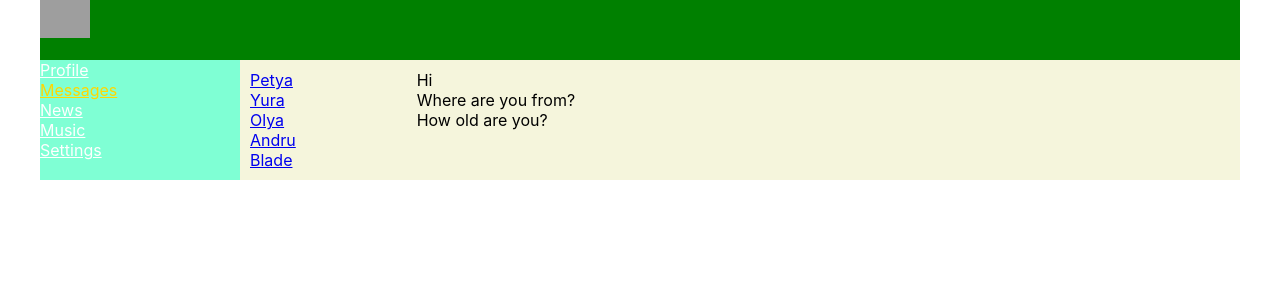
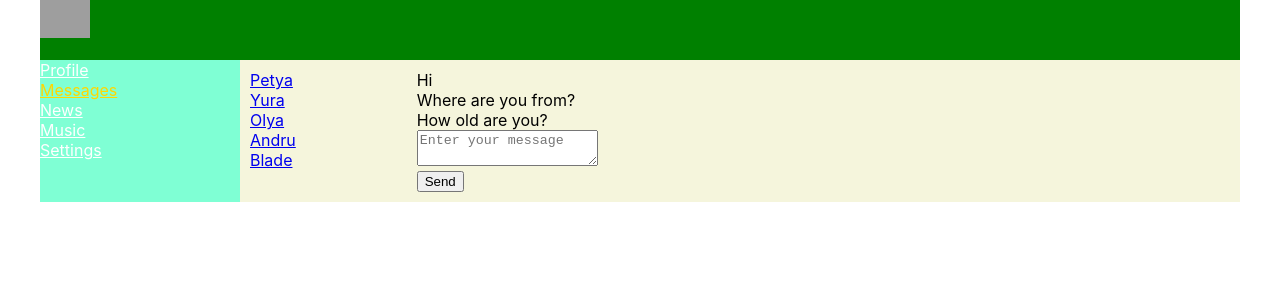
Before and after one commit to mbulldozer/social-network, a React (Create React App) app: page /dialogs in a window 1280 px wide. Shown: the top 300 px of the page. Built offline with nearby package versions, Linux system fonts and the light colour scheme; grey boxes are pictures that could not be loaded.

Commit message:
feat: add send message func

```diff
--- a/src/App.js
+++ b/src/App.js
@@ -18,7 +18,8 @@ const App = (props) => {
                         dispatch={props.dispatch}/>}
                     />
                     <Route path="/dialogs/*" element={<Dialogs
-                        state={props.state.dialogsPage}/>}
+                        state={props.state.dialogsPage}
+                        dispatch={props.dispatch}/>}
                     />
                 </Routes>
             </div>
--- a/src/components/Dialogs/Dialogs.jsx
+++ b/src/components/Dialogs/Dialogs.jsx
@@ -1,6 +1,8 @@
 import classes from './Dialogs.module.css';
 import DialogItem from "./DialogItem/DialogItem";
 import Message from "./Message/Message";
+import {sendNewMessageActionCreator, updateNewMessageTextActionCreator} from "../../redux/state";
+import * as React from "react";
 
 const Dialogs = (props) => {
 
@@ -12,13 +14,36 @@ const Dialogs = (props) => {
         return <Message message={message.message}/>
     });
 
+    let newMessageElement = React.createRef();
+
+    let onNewMessageChange = (e) => {
+        props.dispatch(updateNewMessageTextActionCreator(e.target.value));
+    };
+
+    let onNewMessageSend = () => {
+        props.dispatch(sendNewMessageActionCreator());
+    };
+
     return (
         <div className={classes.dialogs}>
             <div className={classes.dialogsItems}>
                 {dialogsElements}
             </div>
             <div className={classes.messages}>
-                {messagesElements}
+                <div>{messagesElements}</div>
+                <div>
+                    <div>
+                        <textarea
+                            value={props.state.newMessageText}
+                            onChange={onNewMessageChange}
+                            ref={newMessageElement}
+                            placeholder="Enter your message">
+                        </textarea>
+                    </div>
+                    <div>
+                        <button onClick={onNewMessageSend}>Send</button>
+                    </div>
+                </div>
             </div>
         </div>
     )
--- a/src/redux/state.js
+++ b/src/redux/state.js
@@ -1,5 +1,7 @@
 const ADD_POST = 'ADD-POST';
+const SEND_MESSAGE = 'SEND-MESSAGE';
 const UPDATE_NEW_POST_TEXT = 'UPDATE-NEW-POST-TEXT';
+const UPDATE_NEW_MESSAGE_TEXT = 'UPDATE-NEW-MESSAGE-TEXT';
 
 let store = {
     _state: {
@@ -23,6 +25,7 @@ let store = {
                 {id: 1, message: 'Where are you from?'},
                 {id: 1, message: 'How old are you?'},
             ],
+            newMessageText: '',
         },
     },
     _callSubscriber() {
@@ -49,6 +52,17 @@ let store = {
         } else if (action.type === UPDATE_NEW_POST_TEXT) {
             this._state.profilePage.newPostText = action.newText;
             this._callSubscriber();
+        } else if (action.type === UPDATE_NEW_MESSAGE_TEXT) {
+            this._state.dialogsPage.newMessageText = action.newText;
+            this._callSubscriber();
+        } else if (action.type === SEND_MESSAGE) {
+            let message = {
+                id: 2,
+                message: this._state.dialogsPage.newMessageText,
+            };
+            this._state.dialogsPage.messages.push(message);
+            this._state.dialogsPage.newMessageText = '';
+            this._callSubscriber();
         }
     }
 };
@@ -56,4 +70,7 @@ let store = {
 export const addPostActionCreator = () => ({type: ADD_POST});
 export const updateNewPostTextActionCreator = (text) => ({type: UPDATE_NEW_POST_TEXT, newText: text});
 
+export const sendNewMessageActionCreator = () => ({type: SEND_MESSAGE});
+export const updateNewMessageTextActionCreator = (text) => ({type: UPDATE_NEW_MESSAGE_TEXT, newText: text});
+
 export default store;
```
